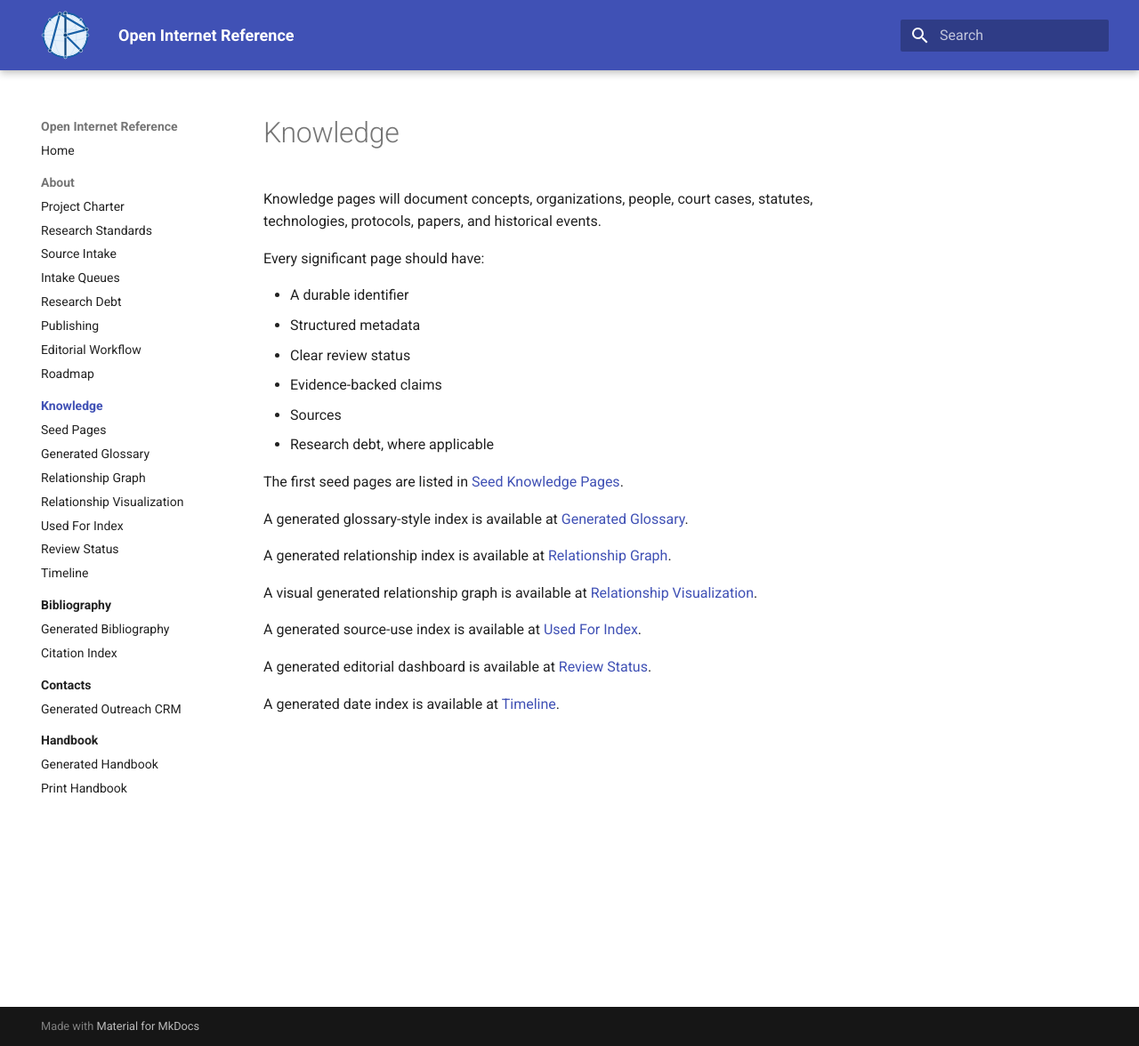
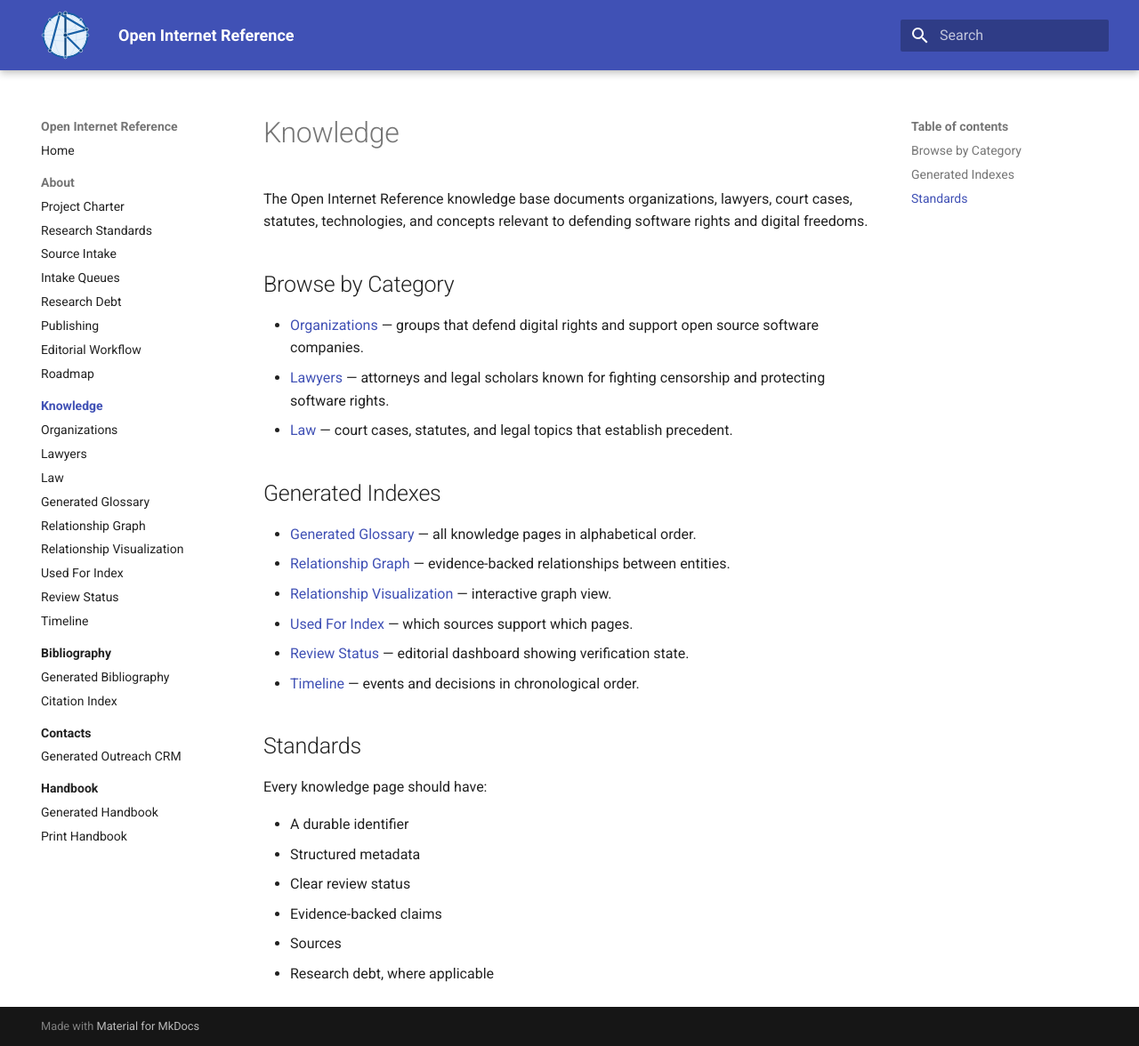
Before and after one commit to itsmeront/open-internet-reference, an MkDocs documentation site: the page built from website/knowledge/index.md, in a window 1280 px wide and 1176 px high. Shown: the whole window at 89% size. Built offline with MkDocs 1.6.1 and Material for MkDocs 9.7.7, drawn with Linux system fonts in a browser that asks for light colours.

Commit message:
Reorganize Knowledge nav: replace Seed Pages with Organizations, Lawyers, Law
- Remove 'Seed Pages' from nav (content was a flat list of all pages)
- Add 'Organizations' page — grouped by civil liberties, open source, privacy
- Add 'Lawyers' page — grouped by affiliation (EFF, ACLU, SFLC, academia)
- Add 'Law' page — grouped by theme (code as speech, internet freedom,
  digital privacy, computer crime, statutes, topics)
- Update Knowledge overview to link to new category pages
- Keep generated indexes (glossary, relationships, etc.) in nav unchanged

The new structure makes it easy to find organizations to contact,
lawyers who can help, and legal precedent to cite.

```diff
--- a/mkdocs.yml
+++ b/mkdocs.yml
@@ -69,7 +69,9 @@ nav:
       - Roadmap: about/roadmap.md
   - Knowledge:
       - Overview: knowledge/index.md
-      - Seed Pages: knowledge/seed-pages.md
+      - Organizations: knowledge/organizations.md
+      - Lawyers: knowledge/lawyers.md
+      - Law: knowledge/law.md
       - Generated Glossary: generated/glossary.md
       - Relationship Graph: generated/relationships.md
       - Relationship Visualization: generated/relationship-graph.md
--- a/website/knowledge/index.md
+++ b/website/knowledge/index.md
@@ -1,8 +1,25 @@
 # Knowledge
 
-Knowledge pages will document concepts, organizations, people, court cases, statutes, technologies, protocols, papers, and historical events.
+The Open Internet Reference knowledge base documents organizations, lawyers, court cases, statutes, technologies, and concepts relevant to defending software rights and digital freedoms.
 
-Every significant page should have:
+## Browse by Category
+
+- [Organizations](organizations.md) — groups that defend digital rights and support open source software companies.
+- [Lawyers](lawyers.md) — attorneys and legal scholars known for fighting censorship and protecting software rights.
+- [Law](law.md) — court cases, statutes, and legal topics that establish precedent.
+
+## Generated Indexes
+
+- [Generated Glossary](../generated/glossary.md) — all knowledge pages in alphabetical order.
+- [Relationship Graph](../generated/relationships.md) — evidence-backed relationships between entities.
+- [Relationship Visualization](../generated/relationship-graph.md) — interactive graph view.
+- [Used For Index](../generated/used-for.md) — which sources support which pages.
+- [Review Status](../generated/review-status.md) — editorial dashboard showing verification state.
+- [Timeline](../generated/timeline.md) — events and decisions in chronological order.
+
+## Standards
+
+Every knowledge page should have:
 
 - A durable identifier
 - Structured metadata
@@ -10,17 +27,3 @@ Every significant page should have:
 - Evidence-backed claims
 - Sources
 - Research debt, where applicable
-
-The first seed pages are listed in [Seed Knowledge Pages](seed-pages.md).
-
-A generated glossary-style index is available at [Generated Glossary](../generated/glossary.md).
-
-A generated relationship index is available at [Relationship Graph](../generated/relationships.md).
-
-A visual generated relationship graph is available at [Relationship Visualization](../generated/relationship-graph.md).
-
-A generated source-use index is available at [Used For Index](../generated/used-for.md).
-
-A generated editorial dashboard is available at [Review Status](../generated/review-status.md).
-
-A generated date index is available at [Timeline](../generated/timeline.md).
```
Also changed, not shown: website/knowledge/law.md (added, +53 -0 lines), website/knowledge/lawyers.md (added, +31 -0 lines), website/knowledge/organizations.md (added, +27 -0 lines).
